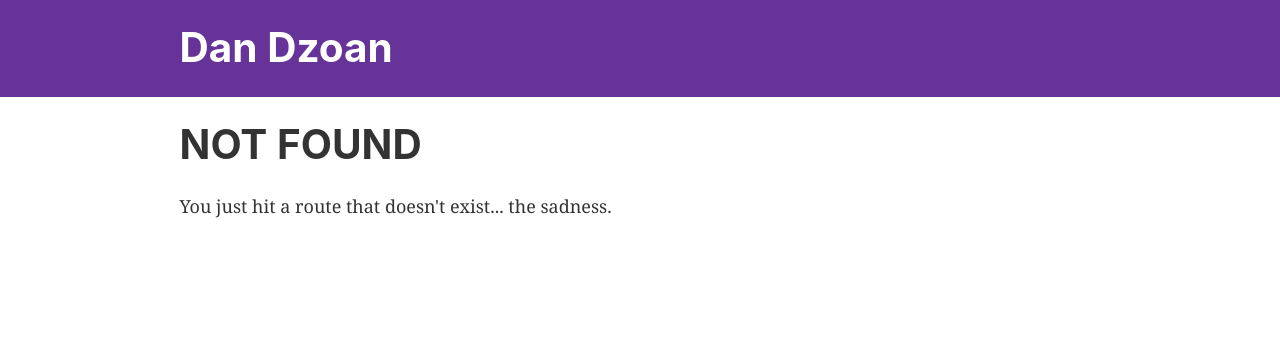
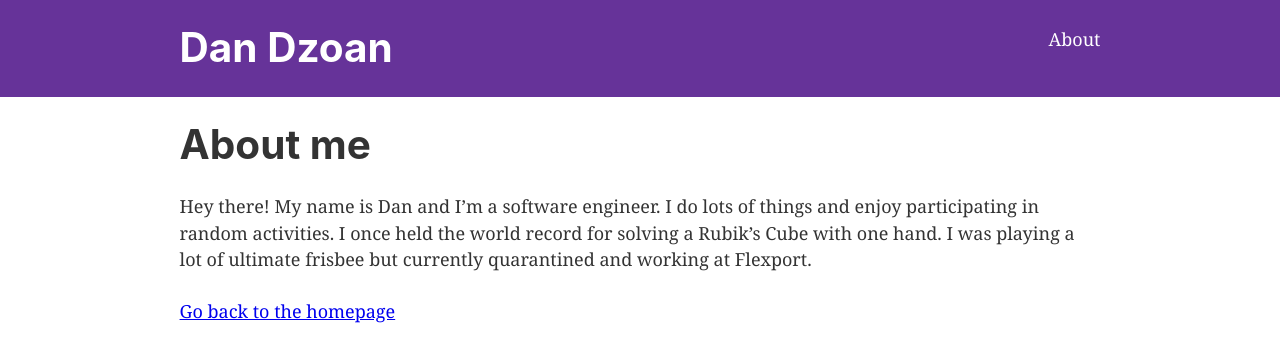
Before and after one commit to ddzoan/ddzoan.github.io, a Gatsby site: page /about in a window 1280 px wide. Before the commit this address had no page. Built offline with nearby package versions, Linux system fonts and the light colour scheme; Gatsby itself is replaced by a stand-in of ours.

Commit message:
update page 2 to about page

```diff
--- a/src/components/header.js
+++ b/src/components/header.js
@@ -14,6 +14,8 @@ const Header = ({ siteTitle }) => (
         margin: `0 auto`,
         maxWidth: 960,
         padding: `1.45rem 1.0875rem`,
+        display: 'flex',
+        justifyContent: 'space-between',
       }}
     >
       <h1 style={{ margin: 0 }}>
@@ -27,6 +29,15 @@ const Header = ({ siteTitle }) => (
           {siteTitle}
         </Link>
       </h1>
+      <Link
+        to="about"
+        style={{
+          color: `white`,
+          textDecoration: `none`,
+        }}
+      >
+        About
+      </Link>
     </div>
   </header>
 )
--- /dev/null
+++ b/src/pages/about.js
@@ -0,0 +1,18 @@
+import React from "react"
+import { Link } from "gatsby"
+
+import Layout from "../components/layout"
+import SEO from "../components/seo"
+
+const SecondPage = () => (
+  <Layout>
+    <SEO title="About Me" />
+    <h1>About me</h1>
+    <p>
+      Hey there! My name is Dan and I’m a software engineer. I do lots of things and enjoy participating in random activities. I once held the world record for solving a Rubik’s Cube with one hand. I was playing a lot of ultimate frisbee but currently quarantined and working at Flexport.
+    </p>
+    <Link to="/">Go back to the homepage</Link>
+  </Layout>
+)
+
+export default SecondPage
--- a/src/pages/page-2.js
+++ /dev/null
@@ -1,15 +0,0 @@
-import React from "react"
-import { Link } from "gatsby"
-
-import Layout from "../components/layout"
-import SEO from "../components/seo"
-
-const SecondPage = () => (
-  <Layout>
-    <SEO title="Page two" />
-    <h1>How did you get here?</h1>
-    <Link to="/">Go back to the homepage</Link>
-  </Layout>
-)
-
-export default SecondPage
```
